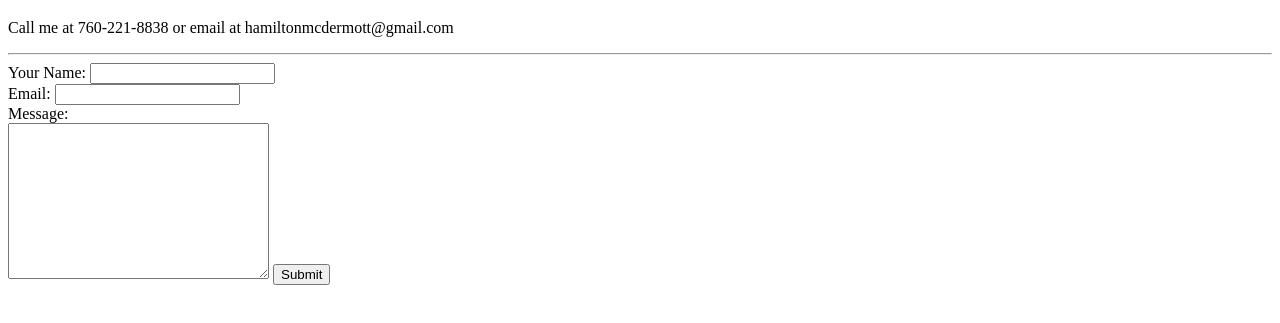
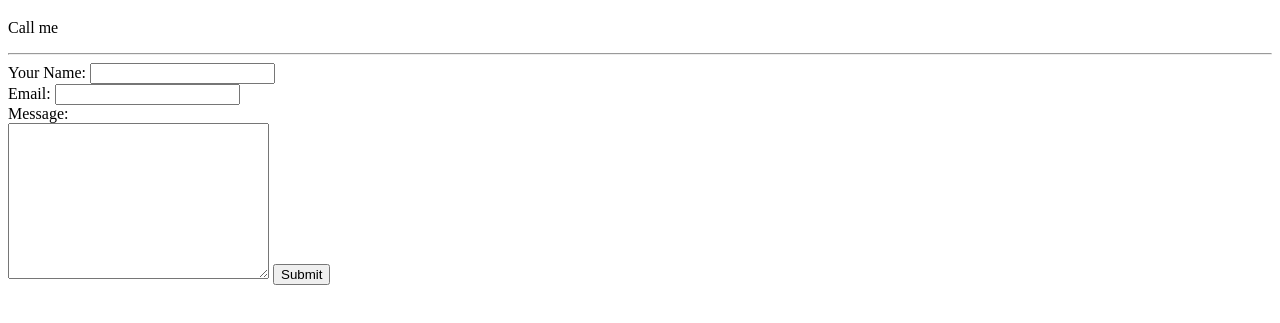
Before and after one commit to hamiltonmcdermott/CV, a plain HTML site: page contacts.html in a window 1280 px wide. Shown: the part 61-384 px from the top of the page. Drawn offline with Linux system fonts and the light colour scheme.

Commit message:
Update contacts.html

```diff
--- a/contacts.html
+++ b/contacts.html
@@ -8,8 +8,7 @@
 
 <body>
   <h1>Contact Info</h1>
-  <p>Call me at 760-221-8838 or email at hamiltonmcdermott@gmail.com
-
+  <p>Call me
   </p>
   <hr>
 
```
